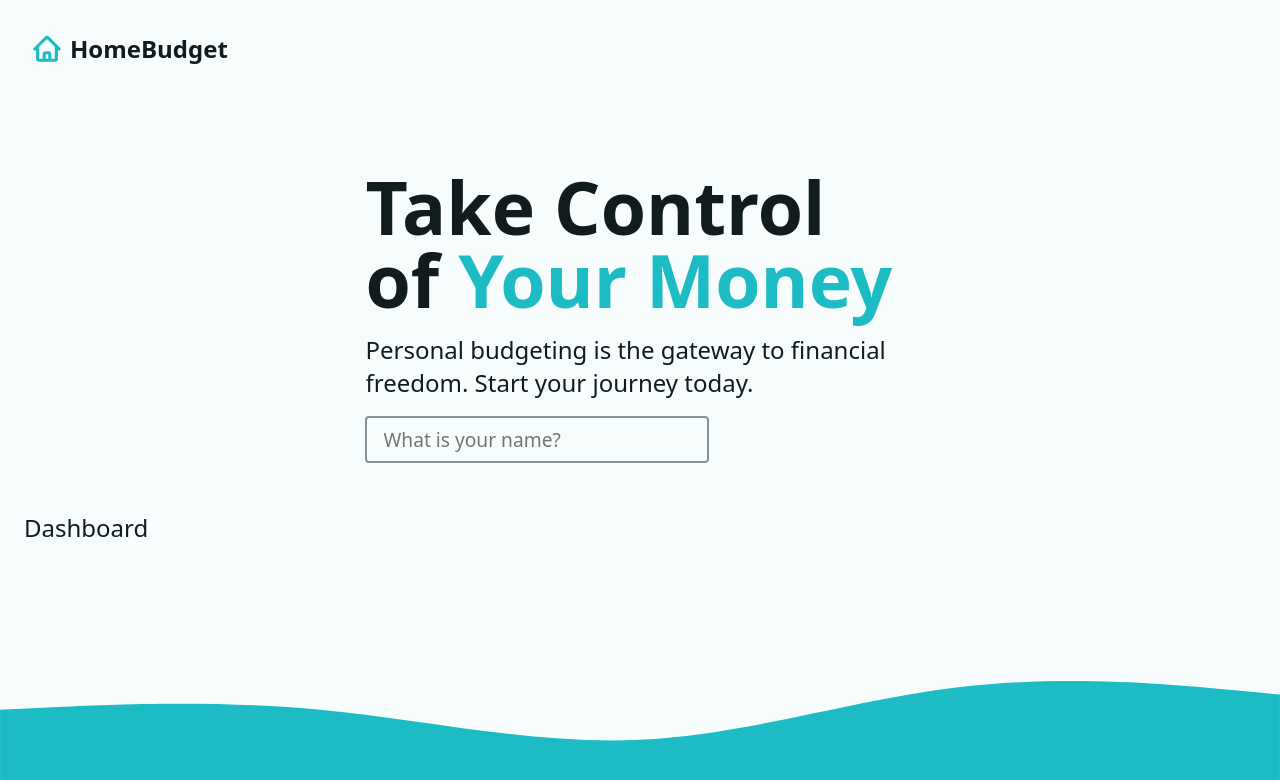
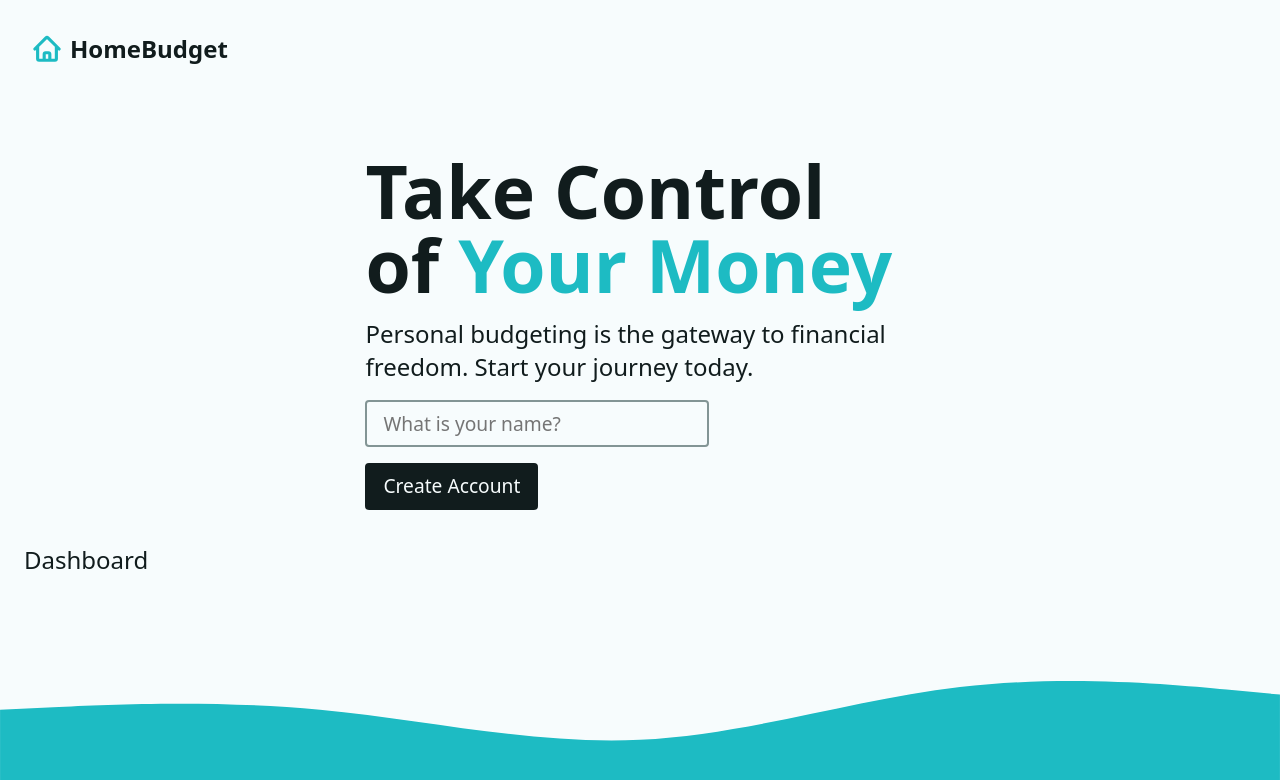
Before and after one commit to jos3ph-m/home-budget, a React (Vite) app: page / in a window 1280 px wide. Shown: the top 780 px of the page. Built offline with nearby package versions, Linux system fonts and the light colour scheme.

Commit message:
Adding a login form

```diff
--- a/src/components/Intro.jsx
+++ b/src/components/Intro.jsx
@@ -19,6 +19,9 @@ function Intro() {
             aria-label="Your Name"
             autoComplete='given-name'
           />
+          <button type="submit" className="btn btn--dark">
+            <span>Create Account</span>
+          </button>
         </Form>
       </div>
     </div>
```
